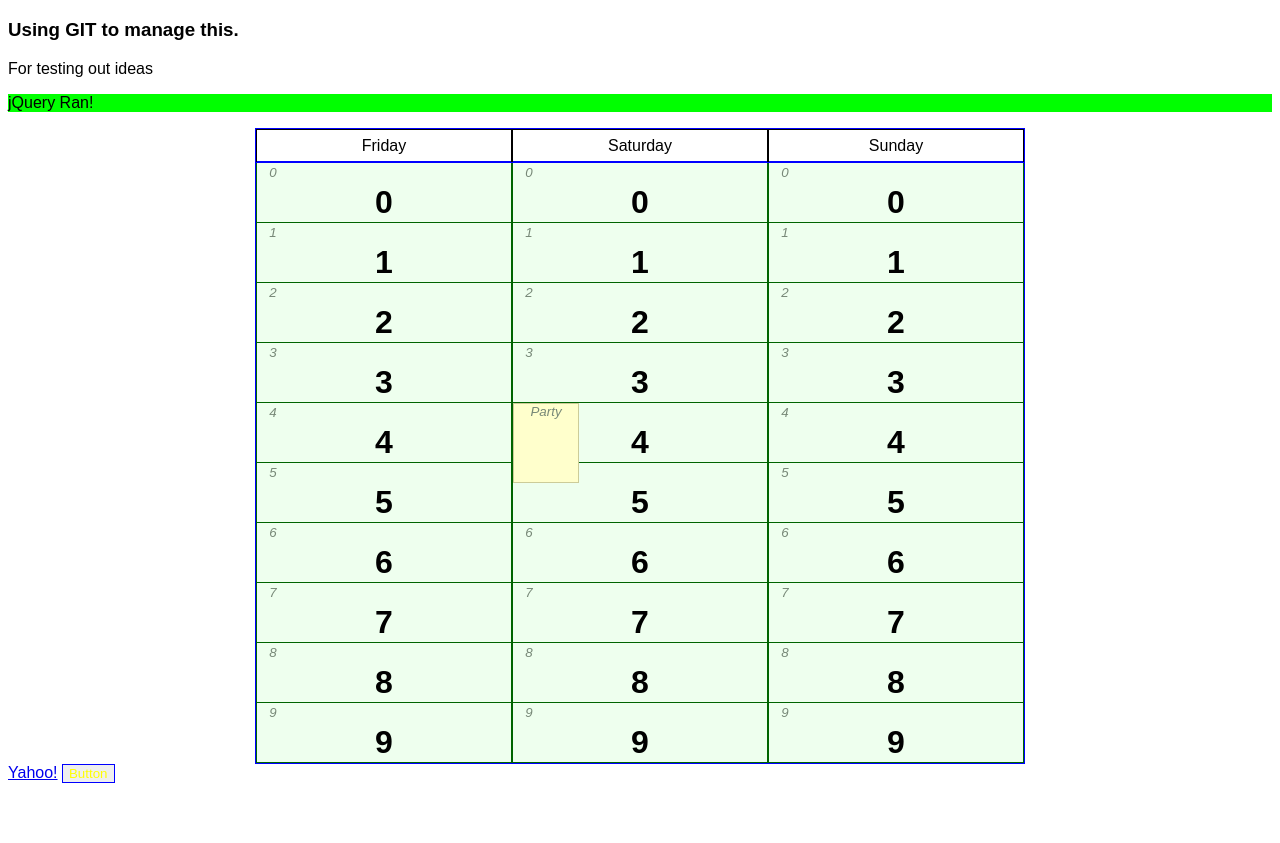
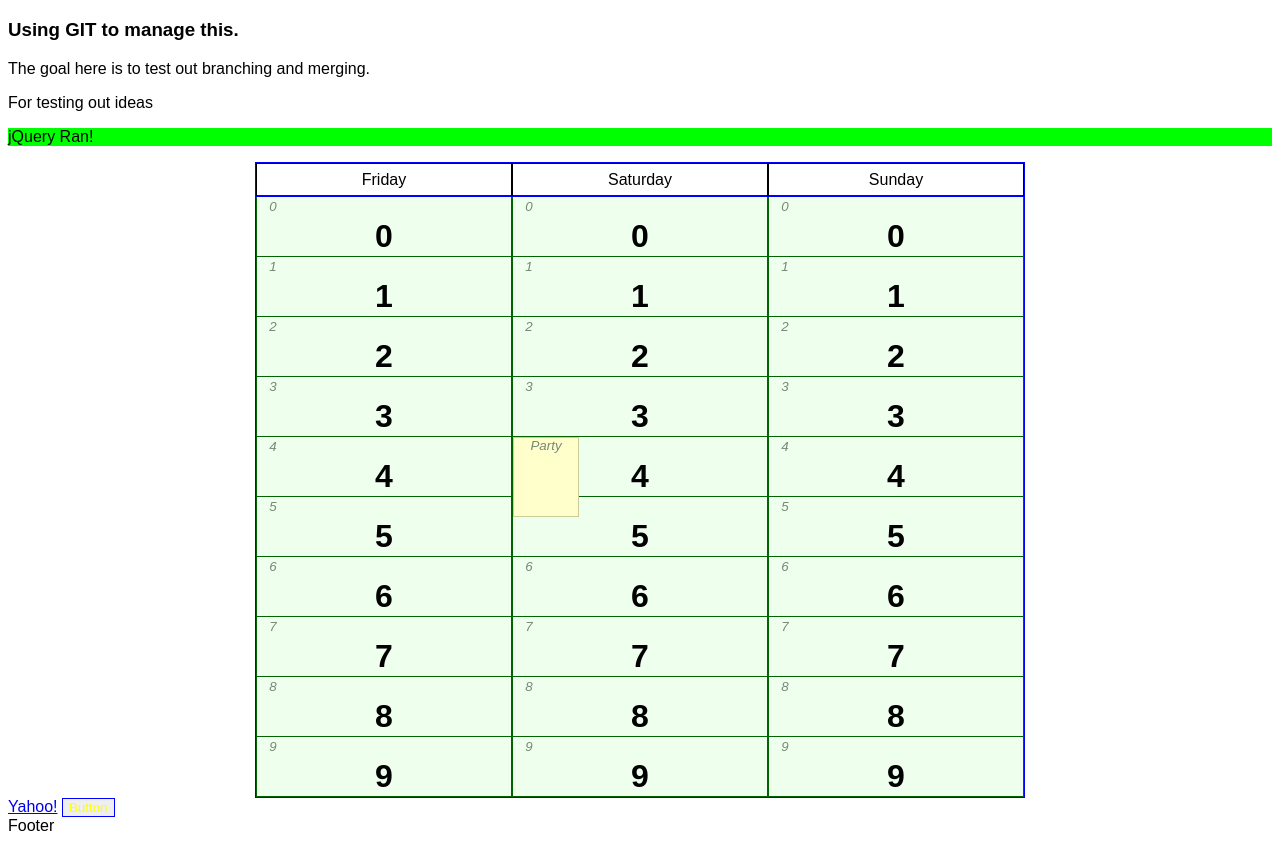
Before and after one commit to snovis/jqdev, a plain HTML site: page index.html in a window 1280 px wide. Shown: the part 61-904 px from the top of the page. Before the commit the page ends 852 px from the top, so only its background shows below. Drawn offline with Linux system fonts and the light colour scheme.

Commit message:
Add comments and footer.

```diff
--- a/index.html
+++ b/index.html
@@ -11,6 +11,7 @@
 <body>
 <h1>Simple jQuery Based Development Page</h1>
 <h3>Using GIT to manage this.</h3>
+<p>The goal here is to test out branching and merging.</p>
 <p>For testing out ideas</p>
 
 <div id="jqtest">this is jQuery Stuff</div>
@@ -23,5 +24,6 @@
 </center>
 <a href="http://yahoo.com" target="_blank">Yahoo!</a>
 <button class="btn">Button</button>
+<div id="footer">Footer</div>
 </body>
 </html>
```
